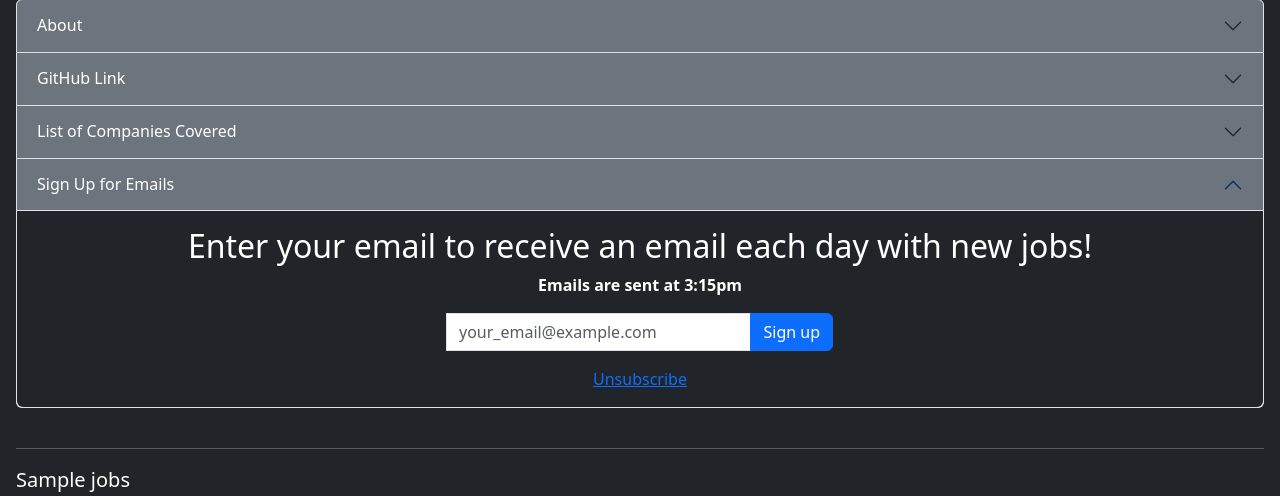
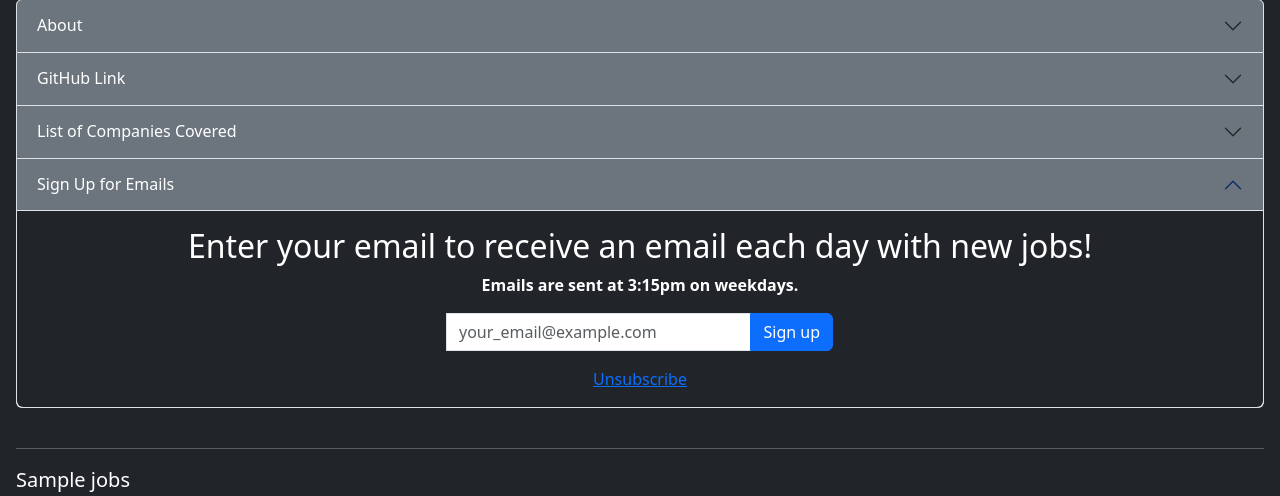
Before and after one commit to mikeGugs/my_webpage, a Flask app: template templates/job_board_scraper.html in a window 1280 px wide, after a click on "Sign Up for Emails". Shown: the part 218-714 px from the top of the page. Run offline with Flask 3, Linux system fonts and the light colour scheme; tables that the repository leaves empty hold one stand-in row (values such as "Sample post"); the template is opened without the code that fills it: values that come from a table or form of the project are taken from there, most other values are stand-ins (such as "Sample title", 1, 10 or a date in 2020).

Commit message:
change wording on when emails are sent for jbs

```diff
--- a/templates/job_board_scraper.html
+++ b/templates/job_board_scraper.html
@@ -83,7 +83,7 @@
     <div id="collapseThree" class="accordion-collapse collapse bg-dark text-white" data-bs-parent="#accordionExample">
       <div class="accordion-body">
 	<h2>Enter your email to receive an email each day with new jobs!</h2>
-	<p><strong>Emails are sent at 3:15pm</strong></p>
+	<p><strong>Emails are sent at 3:15pm on weekdays.</strong></p>
 	<form method="POST" action="/job_board_scraper">
 	  <div class="row">
 	    <div class="col-sm"></div>
```
